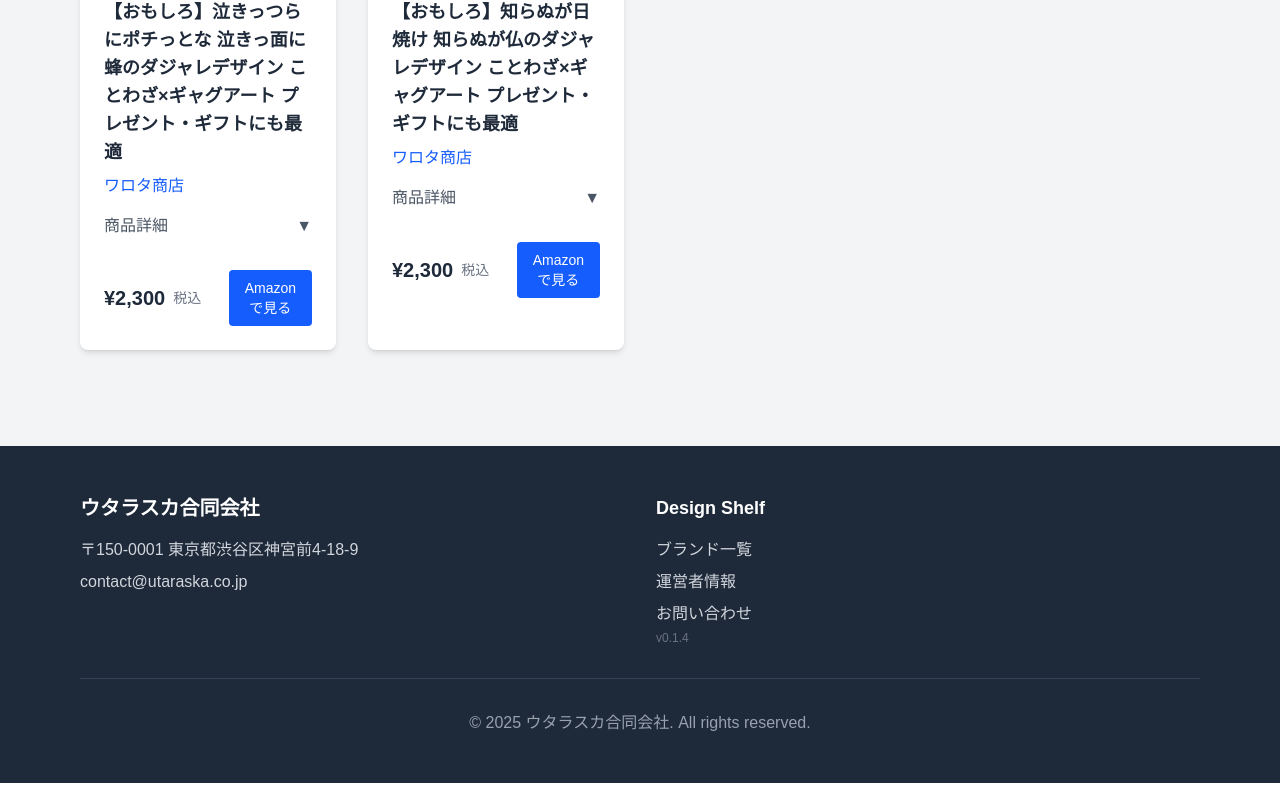
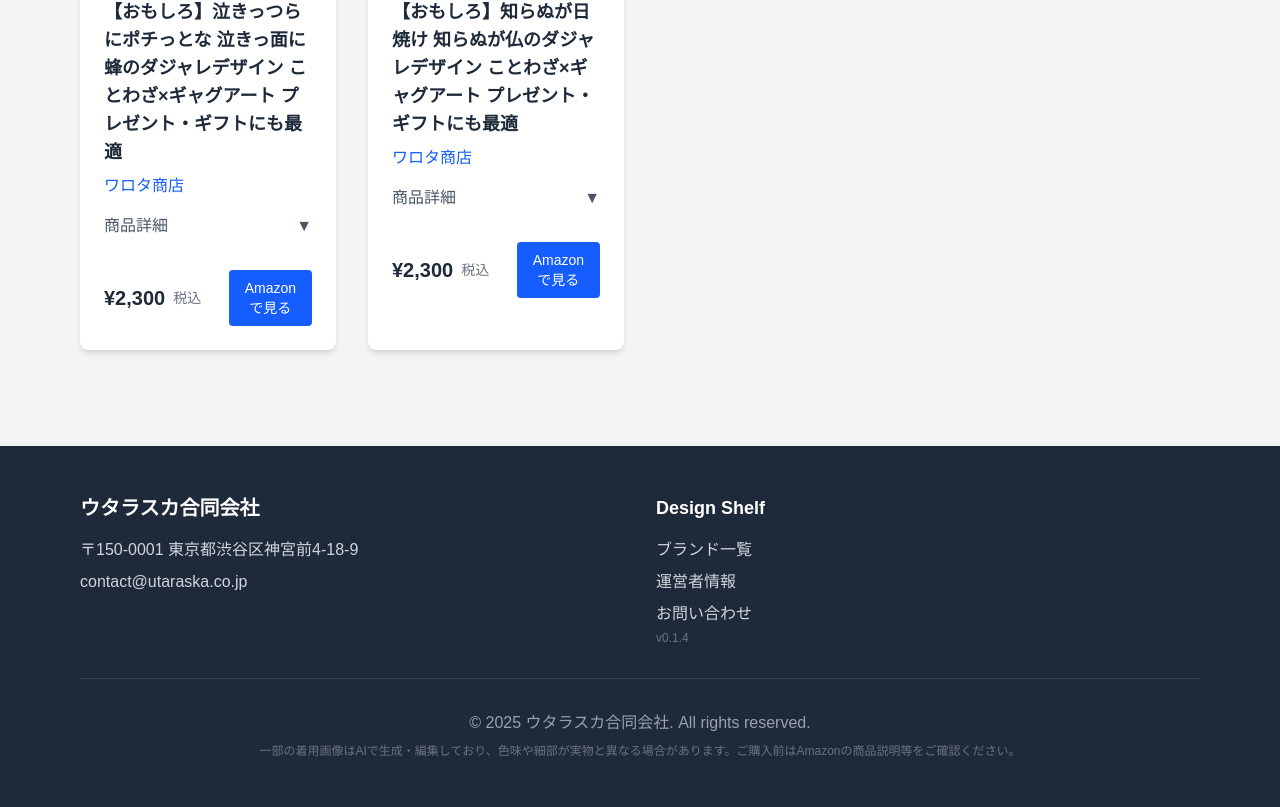
Before and after one commit to Makoto0824/utaraska-web, a Next.js app: page /designshelf in a window 1280 px wide. Shown: the part 4851-5658 px from the top of the page. Before the commit the page ends 5634 px from the top, so only its background shows below. Built offline with nearby package versions, Linux system fonts and the light colour scheme; a web font is replaced by a local one.

Commit message:
Add AI-generated image disclaimer to footer

```diff
--- a/app/designshelf/page.tsx
+++ b/app/designshelf/page.tsx
@@ -801,7 +801,10 @@ export default function DesignShelf() {
             </div>
           </div>
           <div className="text-center pt-8 border-t border-gray-700">
-            <p className="text-gray-400">&copy; 2025 ウタラスカ合同会社. All rights reserved.</p>
+            <p className="text-gray-400 mb-2">&copy; 2025 ウタラスカ合同会社. All rights reserved.</p>
+            <p className="text-xs text-gray-500 max-w-4xl mx-auto">
+              一部の着用画像はAIで生成・編集しており、色味や細部が実物と異なる場合があります。ご購入前はAmazonの商品説明等をご確認ください。
+            </p>
           </div>
         </div>
       </footer>
```
